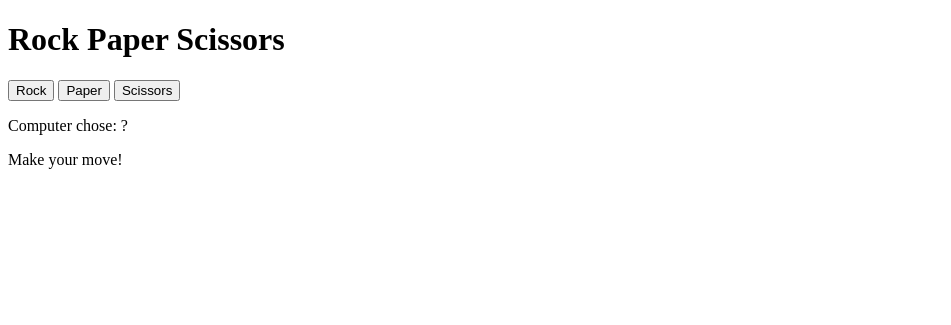
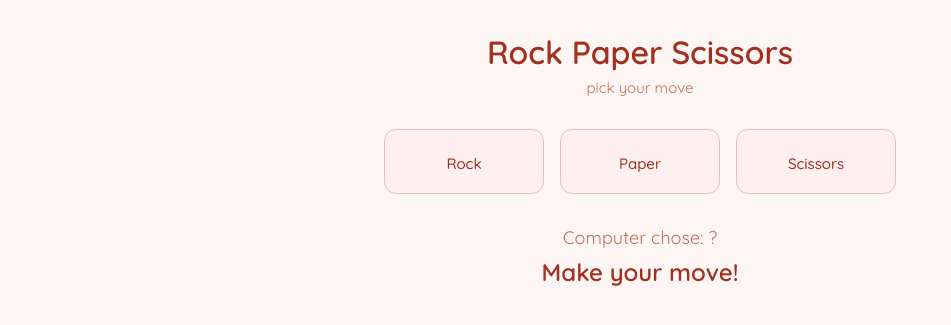
Before and after one commit to KrishnapriyaKM05/project1, a Flask app: page / in a window 1280 px wide. Shown: the top 325 px of the page, without its empty margins (0-951 px from the left). Run offline with Flask 3, Linux system fonts and the light colour scheme.

Commit message:
style sheet added

```diff
--- a/static/style.css
+++ b/static/style.css
@@ -0,0 +1,85 @@
+@import url('https://fonts.googleapis.com/css2?family=Quicksand:wght@400;500;600&display=swap');
+
+* {
+    box-sizing: border-box;
+    margin: 0;
+    padding: 0;
+}
+
+body {
+    font-family: 'Quicksand', sans-serif;
+    background-color: #fef6f4;
+    text-align: center;
+}
+
+.page {
+    padding: 2rem 1rem;
+}
+
+h1 {
+    font-size: 32px;
+    font-weight: 600;
+    color: #a03020;
+    margin-bottom: 0.4rem;
+}
+
+.subtitle {
+    font-size: 15px;
+    color: #c0705a;
+    margin-bottom: 2rem;
+}
+
+.cards {
+    display: flex;
+    gap: 16px;
+    justify-content: center;
+    flex-wrap: wrap;
+    margin-bottom: 2rem;
+}
+
+.card {
+    width: 160px;
+    padding: 1.5rem 1rem 1.2rem;
+    background: #fdf0ee;
+    border: 0.5px solid #f0bdb5;
+    border-radius: 12px;
+    cursor: pointer;
+    transition: transform 0.15s, border-color 0.15s;
+    display: flex;
+    flex-direction: column;
+    align-items: center;
+    gap: 12px;
+}
+
+.card:hover {
+    transform: translateY(-4px);
+    border-color: #e08070;
+}
+
+.card:active {
+    transform: scale(0.97);
+}
+
+.card svg {
+    width: 72px;
+    height: 72px;
+}
+
+.label {
+    font-size: 15px;
+    font-weight: 500;
+    color: #a03020;
+}
+
+#computer-choice {
+    font-size: 18px;
+    color: #c0705a;
+    margin-bottom: 0.5rem;
+}
+
+#result {
+    font-size: 24px;
+    font-weight: 600;
+    color: #a03020;
+    margin-top: 0.5rem;
+}
--- a/templates/index.html
+++ b/templates/index.html
@@ -5,16 +5,28 @@
     <link rel="stylesheet" href="/static/style.css">
   </head>
   <body>
-    <h1>Rock Paper Scissors</h1>
+    <div class="page">
+      <h1>Rock Paper Scissors</h1>
+      <p class="subtitle">pick your move</p>
 
-    <div class="buttons">
-      <button onclick="play('rock')"> Rock</button>
-      <button onclick="play('paper')"> Paper</button>
-      <button onclick="play('scissors')"> Scissors</button>
+      <div class="cards">
+        <div class="card" onclick="play('rock')">
+          <!-- SVG hand here -->
+          <span class="label">Rock</span>
+        </div>
+        <div class="card" onclick="play('paper')">
+          <!-- SVG hand here -->
+          <span class="label">Paper</span>
+        </div>
+        <div class="card" onclick="play('scissors')">
+          <!-- SVG hand here -->
+          <span class="label">Scissors</span>
+        </div>
+      </div>
+
+      <p id="computer-choice">Computer chose: ?</p>
+      <p id="result">Make your move!</p>
     </div>
-
-    <p id="computer-choice">Computer chose: ?</p>
-    <p id="result">Make your move!</p>
 
     <script src="/static/script.js"></script>
   </body>
```
